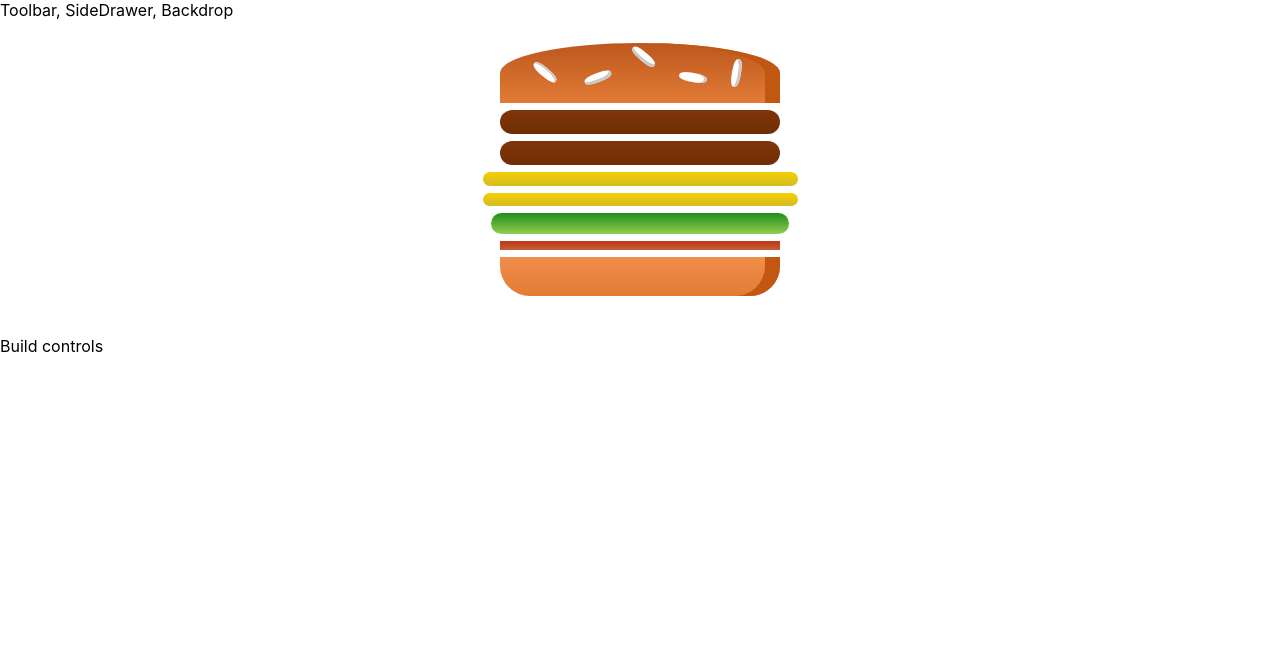
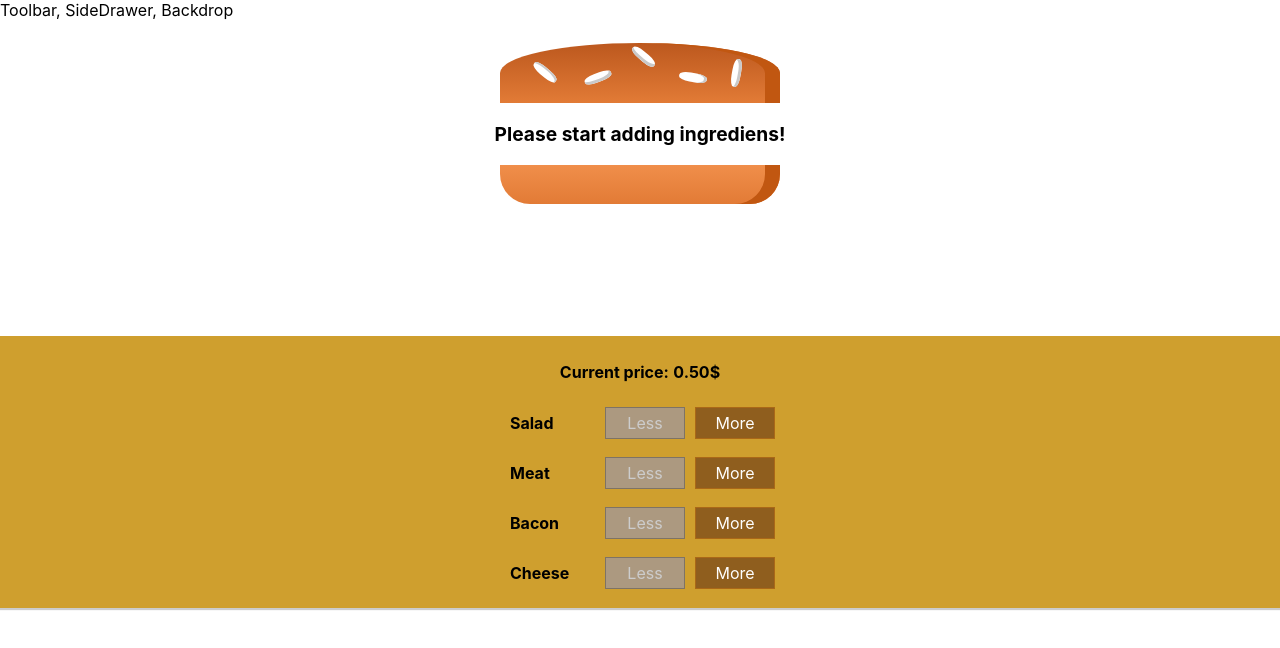
Before and after one commit to Asparuhov/The-Burger-Builder-Project, a React (Create React App) app in the folder burgerbuilder/: page / in a window 1280 px wide. Shown: the top 648 px of the page. Built offline with nearby package versions, Linux system fonts and the light colour scheme.

Commit message:
Burger Builder Component done

```diff
--- a/burgerbuilder/public/index.html
+++ b/burgerbuilder/public/index.html
@@ -24,7 +24,9 @@
       work correctly both with client-side routing and a non-root public URL.
       Learn how to configure a non-root public URL by running `npm run build`.
     -->
-    <title>React App</title>
+    <link rel="preconnect" href="https://fonts.gstatic.com">
+    <link href="https://fonts.googleapis.com/css2?family=Open+Sans:wght@400;700&display=swap" rel="stylesheet">
+    <title>My Burger Project</title>
   </head>
   <body>
     <noscript>You need to enable JavaScript to run this app.</noscript>
--- /dev/null
+++ b/burgerbuilder/src/components/Burger/BuildControls/BuildControl/BuildControl.js
@@ -0,0 +1,11 @@
+import React from 'react';
+import classes from './BuildControl.module.css';
+const BuildControl = props => (
+    <div className={classes.BuildControl}>
+        <div className={classes.Label}>{props.label}</div>
+        <button className={classes.Less} onClick={props.removed} disabled={props.disabled}>Less</button>
+        <button className={classes.More} onClick={props.added}>More</button>
+    </div>
+);
+
+export default BuildControl;
--- /dev/null
+++ b/burgerbuilder/src/components/Burger/BuildControls/BuildControl/BuildControl.module.css
@@ -0,0 +1,56 @@
+.BuildControl {
+    display: flex;
+    justify-content: space-between;
+    align-items: center;
+    margin: 5px 0;
+}
+
+.BuildControl button {
+    display: block;
+    font: inherit;
+    padding: 5px;
+    margin: 0 5px;
+    width: 80px;
+    border: 1px solid #AA6817;
+    cursor: pointer;
+    outline: none;
+}
+
+.BuildControl button:disabled {
+    background-color: #AC9980;
+    border: 1px solid #7E7365;
+    color: #ccc;
+    cursor: default;
+}
+
+.BuildControl button:hover:disabled {
+    background-color: #AC9980;
+    color: #ccc;
+    cursor: not-allowed;
+}
+
+.Label {
+    padding: 10px;
+    font-weight: bold;
+    width: 80px;
+}
+
+.BuildControl .Less {
+    background-color: #D39952;
+    color: white;
+}
+
+.BuildControl .More {
+    background-color: #8F5E1E;
+    color: white;
+}
+
+.BuildControl .Less:hover, .BuildControl .Less:active {
+    background-color: #DAA972;
+    color: white;
+}
+
+.BuildControl .More:hover,.BuildControl .More:active {
+    background-color: #99703F;
+    color: white;
+}
--- /dev/null
+++ b/burgerbuilder/src/components/Burger/BuildControls/BuildControls.js
@@ -0,0 +1,25 @@
+import React from 'react';
+import classes from './BuildControls.module.css';
+import BuildControl from './BuildControl/BuildControl';
+const controls = [
+    {label: 'Salad', type: 'salad'},
+    {label: 'Meat', type: 'meat'},
+    {label: 'Bacon', type: 'bacon'},
+    {label: 'Cheese', type: 'cheese'}
+];
+const BuildControls = props => (
+    <div className={classes.BuildControls}>
+        <p><strong>Current price:</strong> <strong>{props.price.toFixed(2)}$</strong></p>
+        {controls.map(element => {
+            return <BuildControl
+                key={element.label}
+                label={element.label}
+                removed={() => props.ingredientRemoved(element.type)}
+                added={() => props.ingredientAdded(element.type)}
+                disabled = {props.disabled[element.type]}
+            />
+         })}
+    </div>
+)
+
+export default BuildControls
--- /dev/null
+++ b/burgerbuilder/src/components/Burger/BuildControls/BuildControls.module.css
@@ -0,0 +1,10 @@
+.BuildControls{
+    width:100%;
+    background-color: #CF9F2E;
+    display:flex;
+    flex-flow: column;
+    align-items: center;
+    box-shadow: 0 2px 1px #ccc;
+    margin: auto;
+    padding: 10px 0;
+}
--- a/burgerbuilder/src/containers/BurgerBuilder/BurgerBuilder.js
+++ b/burgerbuilder/src/containers/BurgerBuilder/BurgerBuilder.js
@@ -1,20 +1,63 @@
 import React, {Component} from 'react';
 import Auxiliry from '../../HigherOrderComponents/Auxiliry';
 import Burger from '../../components/Burger/Burger';
+import BuildControls from '../../components/Burger/BuildControls/BuildControls';
+
+const INGREDIENT_PRICES = {
+    meat: 1.2,
+    cheese: 0.8,
+    salad: 0.5,
+    bacon: 1.1
+}
 class BurgerBuilder extends Component {
     state = {
         ingredients: {
-            meat: 2,
-            cheese: 2,
-            salad: 1,
-            bacon: 1
+            meat: 0,
+            cheese: 0,
+            salad: 0,
+            bacon: 0
+        },
+        TotalPrice: 0.5
+    }
+    addIngredient = (type) => {
+        let updatedCount = this.state.ingredients[type] + 1;
+        let copy = {...this.state.ingredients}
+        copy[type] = updatedCount;
+
+        let priceAddition = INGREDIENT_PRICES[type];
+        let updatedPrice = this.state.TotalPrice + priceAddition;
+
+        this.setState({ingredients: copy, TotalPrice: updatedPrice})
+    }
+    removeIngredient = (type) => {
+        let updatedCount = this.state.ingredients[type] - 1;
+        if (this.state.ingredients[type] <= 0) {
+            return;
         }
+        let copy = {...this.state.ingredients}
+        copy[type] = updatedCount;
+
+        let priceRemoval = INGREDIENT_PRICES[type];
+        let updatedPrice = this.state.TotalPrice - priceRemoval;
+
+        this.setState({ingredients: copy, TotalPrice: updatedPrice})
     }
     render() {
+        const disabledInfo = {
+            ...this.state.ingredients
+        };
+        for (let key in disabledInfo) {
+            disabledInfo[key] = disabledInfo[key] <= 0;
+        }
         return (
             <Auxiliry>
                 <Burger ingredients={this.state.ingredients}/>
-                <div>Build controls</div>
+                <BuildControls
+                    ingredientAdded={this.addIngredient}
+                    ingredientRemoved={this.removeIngredient}
+                    disabled={disabledInfo}
+                    price={this.state.TotalPrice}
+                />
             </Auxiliry>
         );
 
--- a/burgerbuilder/src/index.css
+++ b/burgerbuilder/src/index.css
@@ -1,6 +1,6 @@
 body {
   margin: 0;
-  font-family: -apple-system, BlinkMacSystemFont, 'Segoe UI', 'Roboto', 'Oxygen',
+  font-family: -apple-system, BlinkMacSystemFont, 'Open Sans', 'Segoe UI', 'Roboto', 'Oxygen',
     'Ubuntu', 'Cantarell', 'Fira Sans', 'Droid Sans', 'Helvetica Neue',
     sans-serif;
   -webkit-font-smoothing: antialiased;
```
Also changed, not shown: 1 other file (tests, documents, lock files or other folders).
